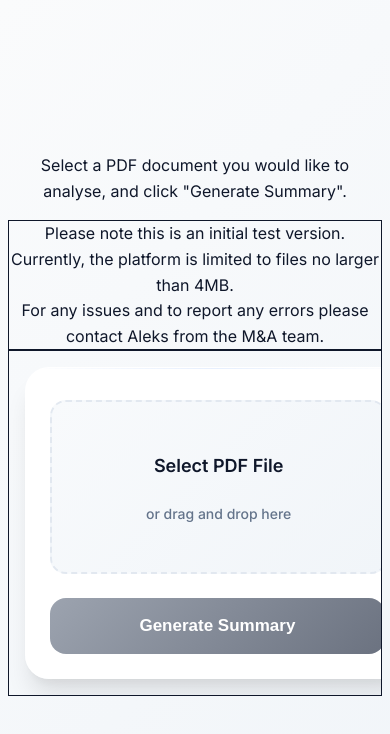
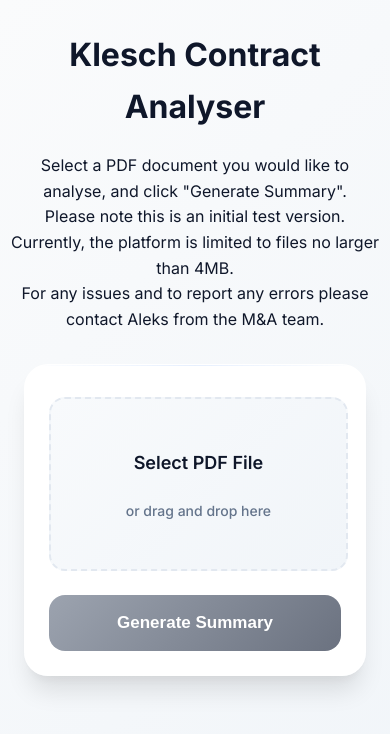
Before and after one commit to alexlomt/contract-summariser, a Next.js app: page / in a window 390 px wide. Shown: the top 734 px of the page. Built offline with nearby package versions, Linux system fonts and the light colour scheme.

Commit message:
revert formatting

```diff
--- a/app/layout.tsx
+++ b/app/layout.tsx
@@ -32,16 +32,7 @@ export default function RootLayout({
   return (
     <html lang="en" className={inter.variable}>
       <body className="font-inter antialiased">
-        <div className="fixed inset-0 bg-gradient-to-br from-slate-950 via-blue-950/30 to-slate-950">
-          <div className="absolute inset-0 bg-[radial-gradient(ellipse_80%_80%_at_50%_-20%,rgba(120,119,198,0.3),rgba(0,0,0,0))]"></div>
-          <div className="absolute inset-0" style={{
-            backgroundImage: `radial-gradient(circle at 2px 2px, rgba(255, 255, 255, 0.02) 1px, transparent 0)`,
-            backgroundSize: '40px 40px'
-          }}></div>
-        </div>
-        <div className="relative z-10">
-          {children}
-        </div>
+        {children}
       </body>
     </html>
   );
--- a/app/page.tsx
+++ b/app/page.tsx
@@ -1,4 +1,3 @@
-"use client";
 import PdfUploadForm from "@/app/components/PdfUploadForm";
 
 export default function Home() {
@@ -6,88 +5,32 @@ export default function Home() {
     <main className="flex min-h-screen w-full flex-col items-center justify-start pt-12 sm:pt-20 px-4 relative overflow-hidden">
       {/* Animated background elements */}
       <div className="absolute inset-0 overflow-hidden pointer-events-none">
-        <div className="absolute -top-40 -right-40 w-80 h-80 bg-gradient-to-r from-blue-400/20 via-purple-400/15 to-blue-400/20 rounded-full mix-blend-multiply filter blur-3xl opacity-30 animate-float"></div>
-        <div className="absolute -bottom-40 -left-40 w-80 h-80 bg-gradient-to-r from-purple-400/15 via-pink-400/20 to-purple-400/15 rounded-full mix-blend-multiply filter blur-3xl opacity-25 animate-float-delayed"></div>
-        <div className="absolute top-40 left-1/2 transform -translate-x-1/2 w-80 h-80 bg-gradient-to-r from-pink-400/10 via-cyan-400/15 to-pink-400/10 rounded-full mix-blend-multiply filter blur-2xl opacity-20 animate-float-slow"></div>
+        <div className="absolute -top-40 -right-40 w-80 h-80 bg-blue-400 rounded-full mix-blend-multiply filter blur-xl opacity-20 animate-float"></div>
+        <div className="absolute -bottom-40 -left-40 w-80 h-80 bg-purple-400 rounded-full mix-blend-multiply filter blur-xl opacity-20 animate-float" style={{ animationDelay: '2s' }}></div>
+        <div className="absolute top-40 left-1/2 transform -translate-x-1/2 w-80 h-80 bg-pink-400 rounded-full mix-blend-multiply filter blur-xl opacity-20 animate-float" style={{ animationDelay: '4s' }}></div>
       </div>
 
       {/* Header Section */}
       <div className="w-full max-w-2xl text-center mb-12 relative z-10">
-        <h1 className="text-5xl sm:text-6xl lg:text-7xl font-bold tracking-tight mb-6 relative">
-          <span className="block bg-gradient-to-r from-white via-blue-100 to-white bg-clip-text text-transparent">
+        <h1 className="text-5xl sm:text-6xl lg:text-7xl font-bold tracking-tight mb-6 text-white">
+          <span className="block">
             Klesch Contract Analyser
           </span>
-          <div className="absolute inset-0 bg-gradient-to-r from-white via-blue-100 to-white bg-clip-text text-transparent blur-sm opacity-30 -z-10">
-            Klesch Contract Analyser
-          </div>
         </h1>
 
-        <p className="text-xl text-gray-300 max-w-md mx-auto leading-relaxed mb-6">
+        <p className="text-xl text-gray-300 max-w-md mx-auto leading-relaxed">
           Select a PDF document you would like to analyse, and click &quot;Generate Summary&quot;.
-        </p>
-
-        <div className="bg-amber-500/10 backdrop-blur-sm border border-amber-500/20 rounded-xl p-4 text-amber-200 text-base leading-relaxed">
+          <br />
           Please note this is an initial test version. Currently, the platform is limited to files no larger than 4MB.
           <br />
           For any issues and to report any errors please contact Aleks from the M&A team.
-        </div>
+        </p>
       </div>
 
       {/* Main Form */}
       <div className="relative z-10 w-full flex justify-center">
-        <div className="w-full max-w-2xl bg-white/5 backdrop-blur-xl border border-white/10 rounded-2xl p-8 shadow-2xl relative overflow-hidden">
-          <div className="absolute inset-0 bg-gradient-to-br from-white/5 via-transparent to-transparent rounded-2xl"></div>
-          <div className="relative z-10">
-            <PdfUploadForm />
-          </div>
-        </div>
+        <PdfUploadForm />
       </div>
-
-      <style jsx>{`
-        @keyframes float {
-          0%, 100% {
-            transform: translateY(0px) rotate(0deg) scale(1);
-          }
-          33% {
-            transform: translateY(-20px) rotate(2deg) scale(1.02);
-          }
-          66% {
-            transform: translateY(-10px) rotate(-1deg) scale(0.98);
-          }
-        }
-
-        @keyframes float-delayed {
-          0%, 100% {
-            transform: translateY(0px) rotate(0deg) scale(1);
-          }
-          50% {
-            transform: translateY(-15px) rotate(-2deg) scale(1.01);
-          }
-        }
-
-        @keyframes float-slow {
-          0%, 100% {
-            transform: translateY(0px) rotate(0deg) scale(1);
-          }
-          50% {
-            transform: translateY(-8px) rotate(1deg) scale(0.99);
-          }
-        }
-
-        .animate-float {
-          animation: float 8s ease-in-out infinite;
-        }
-
-        .animate-float-delayed {
-          animation: float-delayed 10s ease-in-out infinite;
-          animation-delay: 2s;
-        }
-
-        .animate-float-slow {
-          animation: float-slow 12s ease-in-out infinite;
-          animation-delay: 4s;
-        }
-      `}</style>
     </main>
   );
 }
```
